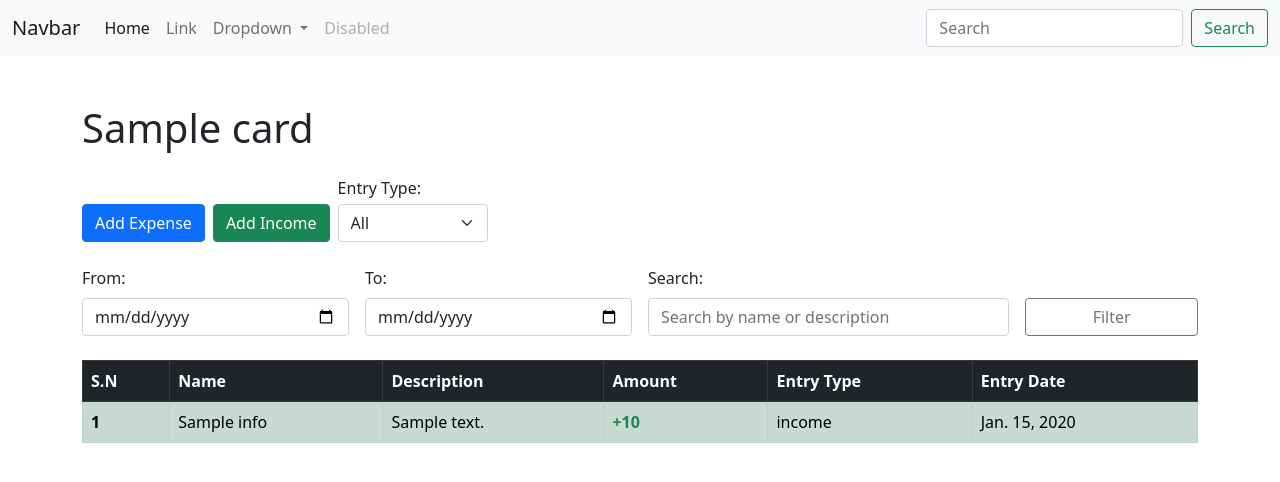
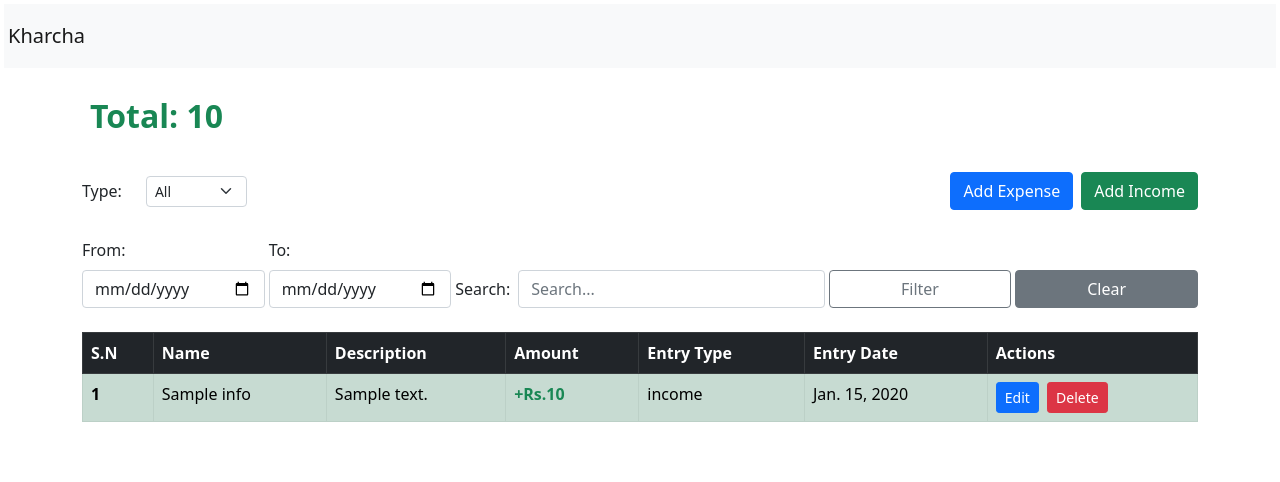
Before and after one commit to Niraj-commits/Kharcha, a Django app: page /add_card/1 in a window 1280 px wide. Shown: the top 482 px of the page. Run offline with Django 5.2, Linux system fonts and the light colour scheme; tables that the repository leaves empty hold one stand-in row (values such as "Sample post").

Commit message:
added filters and styling

```diff
--- a/mainfolder/settings.py
+++ b/mainfolder/settings.py
@@ -42,6 +42,7 @@ INSTALLED_APPS = [
     # Custom Apps
     'tracker',
     'core',
+    'django_filters',
 ]
 
 MIDDLEWARE = [
--- a/templates/base.html
+++ b/templates/base.html
@@ -12,42 +12,10 @@
     {% for message in messages %}
     {{message}}
     {% endfor %}
-    <nav class="navbar navbar-expand-lg navbar-light bg-light">
-        <div class="container-fluid">
-          <a class="navbar-brand" href="#">Navbar</a>
-          <button class="navbar-toggler" type="button" data-bs-toggle="collapse" data-bs-target="#navbarSupportedContent" aria-controls="navbarSupportedContent" aria-expanded="false" aria-label="Toggle navigation">
-            <span class="navbar-toggler-icon"></span>
-          </button>
-          <div class="collapse navbar-collapse" id="navbarSupportedContent">
-            <ul class="navbar-nav me-auto mb-2 mb-lg-0">
-              <li class="nav-item">
-                <a class="nav-link active" aria-current="page" href="#">Home</a>
-              </li>
-              <li class="nav-item">
-                <a class="nav-link" href="#">Link</a>
-              </li>
-              <li class="nav-item dropdown">
-                <a class="nav-link dropdown-toggle" href="#" id="navbarDropdown" role="button" data-bs-toggle="dropdown" aria-expanded="false">
-                  Dropdown
-                </a>
-                <ul class="dropdown-menu" aria-labelledby="navbarDropdown">
-                  <li><a class="dropdown-item" href="#">Action</a></li>
-                  <li><a class="dropdown-item" href="#">Another action</a></li>
-                  <li><hr class="dropdown-divider"></li>
-                  <li><a class="dropdown-item" href="#">Something else here</a></li>
-                </ul>
-              </li>
-              <li class="nav-item">
-                <a class="nav-link disabled" href="#" tabindex="-1" aria-disabled="true">Disabled</a>
-              </li>
-            </ul>
-            <form class="d-flex">
-              <input class="form-control me-2" type="search" placeholder="Search" aria-label="Search">
-              <button class="btn btn-outline-success" type="submit">Search</button>
-            </form>
-          </div>
-        </div>
-      </nav>
+    <nav class="navbar navbar-expand-lg navbar-light bg-light m-1">
+      <a class="navbar-brand m-1" href="/">Kharcha</a>
+
+  </nav>
 
     {% block body %}{% endblock %}
     <script src="https://cdn.jsdelivr.net/npm/bootstrap@5.0.2/dist/js/bootstrap.bundle.min.js" integrity="sha384-MrcW6ZMFYlzcLA8Nl+NtUVF0sA7MsXsP1UyJoMp4YLEuNSfAP+JcXn/tWtIaxVXM" crossorigin="anonymous"></script>
--- a/templates/card_details/view.html
+++ b/templates/card_details/view.html
@@ -3,46 +3,65 @@
 {% block title %}View Card Details{% endblock title %}
 
 {% block body %}
-<div class="container mt-5">
-  <h1 class="mb-4">{{card_details.name}}</h1>
+<div class="container mt-3">
+  <div class="d-flex align-items-center mb-4">
+    {% if total_amount > 0 %}
+      <span class="text-success fw-bold p-2 rounded" style="font-size: 2em;">
+        Total: {{ total_amount }}
+      </span>
+    {% elif total_amount < 0 %}
+      <span class="text-danger fw-bold p-2 rounded" style="font-size: 2em;">
+        Total: {{ total_amount}}
+      </span>
+    {% else %}
+      <span class="text-primary fw-bold p-2 rounded" style="font-size: 2em;">
+        Total: {{ total_amount }}
+      </span>
+    {% endif %}
+  </div>
 
-  <div class="d-flex align-items-end gap-2 mb-4">
-    <button class="btn btn-primary">Add Expense</button>
-    <button class="btn btn-success">Add Income</button>
-
-    <div>
-      <label for="entry_type" class="form-label mb-1">Entry Type:</label>
-      <select class="form-select" name="entry_type" id="entry_type" style="min-width: 150px;">
-        <option value="" {% if request.GET.entry_type == "" %}selected{% endif %}>All</option>
-        <option value="income" {% if request.GET.entry_type == "income" %}selected{% endif %}>Income</option>
-        <option value="expense" {% if request.GET.entry_type == "expense" %}selected{% endif %}>Expense</option>
+  <form action="{% url 'view_details' card_details.id %}" method="get" class="row g-1 align-items-end">
+  <div class="d-flex justify-content-between align-items-center mb-4">
+    <div class="d-flex align-items-center gap-3">
+      <label for="entry_type" class="form-label mb-0 me-2">Type:</label>
+      <select name="entry_type" id="entry_type" class="form-select form-select-sm">
+        <option value="">All</option>
+        <option value="income" {% if request.GET.entry_type == 'income' %}selected{% endif %}>Income</option>
+        <option value="expense" {% if request.GET.entry_type == 'expense' %}selected{% endif %}>Expense</option>
       </select>
+    </div>
+    <div class="d-flex align-items-center gap-2">
+      <button class="btn btn-primary">Add Expense</button>
+      <button class="btn btn-success">Add Income</button>
     </div>
   </div>
 
-
-  <form class="row g-3 align-items-end mb-4">
-    <div class="col-md-3">
-      <label for="from-date" class="form-label">From:</label>
-      <input type="date" id="from-date" class="form-control">
+    <div class="col-md-2">
+      <label for="from_date" class="form-label">From:</label>
+      <input type="date" id="from_date" name="from_date" class="form-control"
+        value="{{ request.GET.from_date|default:'' }}">
     </div>
 
-    <div class="col-md-3">
-      <label for="to-date" class="form-label">To:</label>
-      <input type="date" id="to-date" class="form-control">
+    <div class="col-md-2">
+      <label for="to_date" class="form-label">To:</label>
+      <input type="date" id="to_date" name="to_date" class="form-control" value="{{ request.GET.to_date|default:'' }}">
     </div>
 
-    <div class="col-md-4">
-      <label for="search" class="form-label">Search:</label>
-      <input type="search" id="search" class="form-control" placeholder="Search by name or description">
+    <div class="col-md-4 d-flex align-items-center">
+      <label for="search" class="me-2 fw-semibold mb-0">Search:</label>
+      <input type="text" id="search" name="search" class="form-control flex-grow-1" placeholder="Search..."
+        value="{{ request.GET.search|default:'' }}">
     </div>
 
     <div class="col-md-2">
       <button type="submit" class="btn btn-outline-secondary w-100">Filter</button>
     </div>
+    <div class="col-md-2">
+      <a href="{% url 'view_details' card_details.id %}" class="btn btn-secondary w-100">Clear</a>
+    </div>
   </form>
 
-  <div class="table-responsive">
+  <div class="table-responsive mt-4">
     <table class="table table-striped table-bordered">
       <thead class="table-dark">
         <tr>
@@ -52,30 +71,39 @@
           <th scope="col">Amount</th>
           <th scope="col">Entry Type</th>
           <th scope="col">Entry Date</th>
+          <th scope="col">Actions</th>
         </tr>
       </thead>
       <tbody>
         {% for expense in expense_entries %}
-
-        {% if expense.entry_type == "income"  %}
-        <tr class= 'table-success'>
+        {% if expense.entry_type == "income" %}
+        <tr class="table-success">
           {% elif expense.entry_type == "expense" %}
-        <tr class= 'table-danger'>
+        <tr class="table-danger">
+          {% else %}
+        <tr>
           {% endif %}
           <th scope="row">{{ forloop.counter }}</th>
           <td>{{ expense.title }}</td>
           <td>{{ expense.description }}</td>
           {% if expense.entry_type == "expense" %}
-            <td class="text-danger fw-bold">-{{ expense.amount }}</td>
+          <td class="text-danger fw-bold">-Rs.{{ expense.amount }}</td>
           {% elif expense.entry_type == "income" %}
-            <td class="text-success fw-bold">+{{ expense.amount }}</td>
+          <td class="text-success fw-bold">+Rs.{{ expense.amount }}</td>
+          {% else %}
+          <td>{{ expense.amount }}</td>
           {% endif %}
           <td class="text">{{ expense.entry_type }}</td>
           <td>{{ expense.created_at }}</td>
+          <td>
+            <a href="#" class="btn btn-sm btn-primary">Edit</a>
+            <a href="#" class="btn btn-sm btn-danger ms-1">Delete</a>
+          </td>
+
         </tr>
         {% empty %}
         <tr>
-          <td colspan="5" class="text-center">No entries found.</td>
+          <td colspan="6" class="text-center">No entries found.</td>
         </tr>
         {% endfor %}
       </tbody>
--- /dev/null
+++ b/tracker/filter.py
@@ -0,0 +1,23 @@
+import django_filters
+from .models import *
+
+class InfoFilter(django_filters.FilterSet):
+
+    from_date = django_filters.DateFilter(field_name="created_at",lookup_expr="gte")
+    to_date = django_filters.DateFilter(field_name="created_at",lookup_expr="lte")
+    search = django_filters.CharFilter(field_name="title", lookup_expr="icontains", label="Search")
+    entry_type = django_filters.ChoiceFilter(choices=(('', 'All'), ('income', 'Income'), ('expense', 'Expense')), label='Type')
+
+    class Meta:
+        model = info
+        fields = ['from_date','to_date','search','entry_type']
+
+import django_filters
+from .models import card
+
+class CardFilter(django_filters.FilterSet):
+    search = django_filters.CharFilter(field_name="name", lookup_expr="icontains", label="Search")
+
+    class Meta:
+        model = card
+        fields = ['search']
--- a/tracker/urls.py
+++ b/tracker/urls.py
@@ -2,7 +2,7 @@ from django.urls import path
 from .views import *
 
 urlpatterns = [
-    path("",home),
+    path("",home,name="home"),
     path('add_card/',add_card,name='add_card'),
     path('add_card/<pk>',view_card_details,name="view_details")
 ]
--- a/tracker/views.py
+++ b/tracker/views.py
@@ -1,13 +1,16 @@
 from django.shortcuts import render,HttpResponse,redirect
 from django.contrib import messages
 from .models import *
+from .filter import *
 
 # Create your views here.
 
 def home(request):
 
     cards = card.objects.all()
-    context = {"cards":cards}
+    item_filter = CardFilter(request.GET,queryset=cards)
+    cards = item_filter.qs
+    context = {"cards":cards,"filter":item_filter}
 
     return render(request,'home.html',context)
 
@@ -25,7 +28,20 @@ def add_card(request):
 def view_card_details(request,pk):
 
     card_details = card.objects.get(pk = pk)
-    info = card_details.cards.all()
-    context = {"expense_entries":info,"card_details":card_details}
+    detail = info.objects.filter(card = card_details)
+    item_filter = InfoFilter(request.GET,queryset=detail)
+    detail = item_filter.qs
+
+    total_amount = 0
+    for item in detail:
+
+        if item.entry_type == "income":
+            total_amount += item.amount
+
+        elif item.entry_type == "expense":
+            total_amount -= item.amount
+    context = {"expense_entries":detail,"card_details":card_details,"filter":item_filter,"total_amount":total_amount}
+
+
 
     return render(request,"card_details/view.html",context)
```
Also changed, not shown: templates/home.html (+23 -10 lines).
